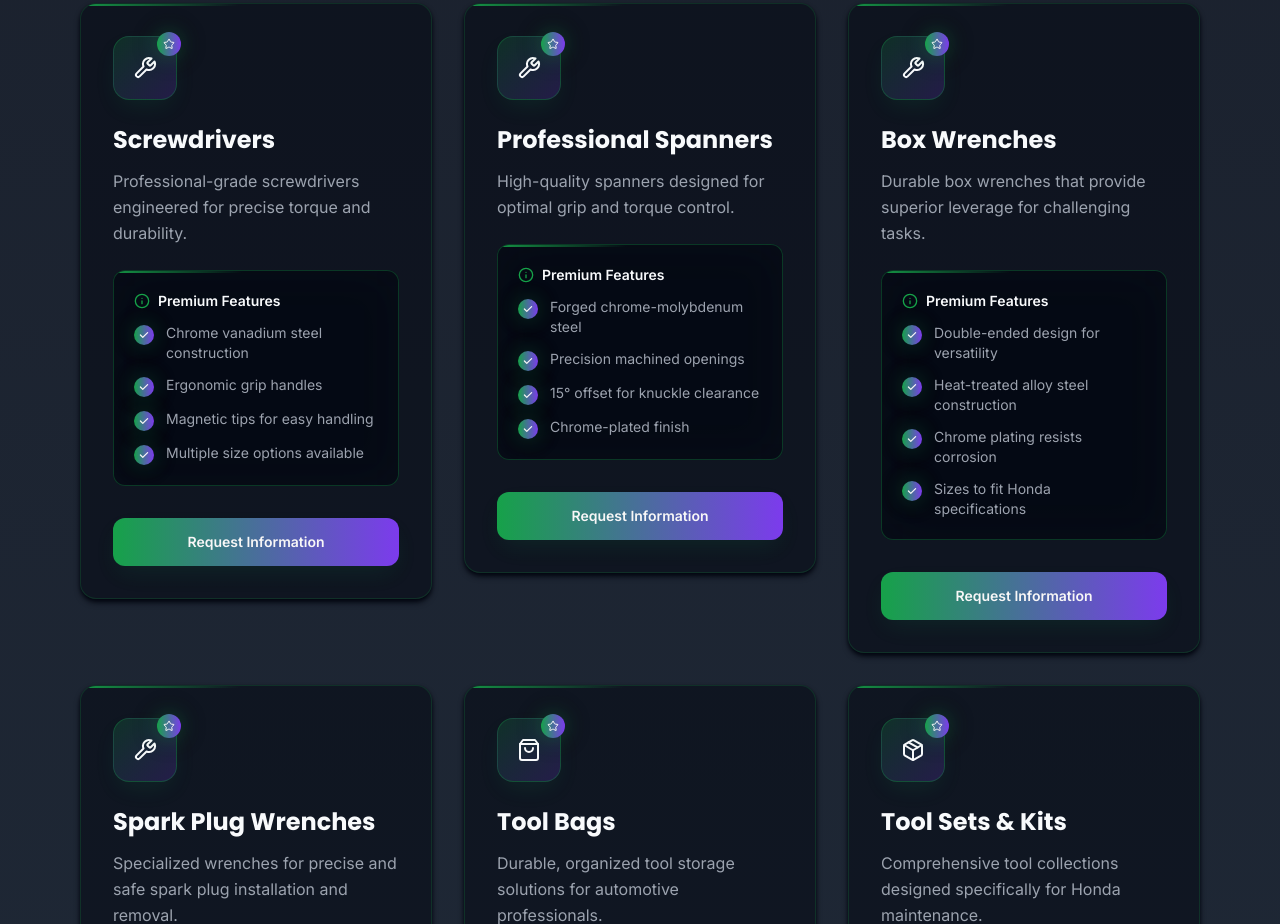
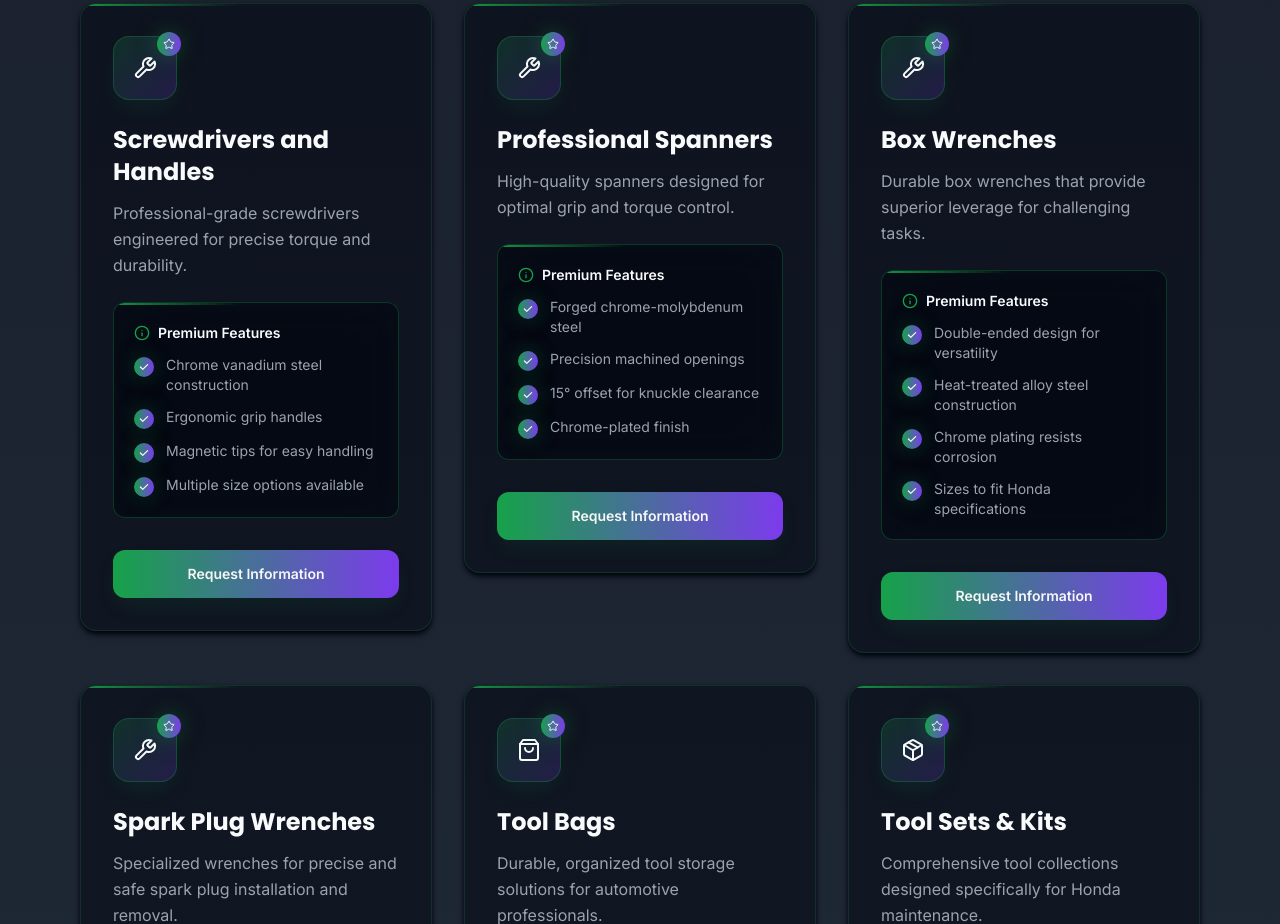
Before and after one commit to Vetri-Dev/velkalyanproducts.github.io, a React (Vite) app: page / in a window 1280 px wide. Shown: the part 1200-2124 px from the top of the page. Built offline with nearby package versions, Linux system fonts and the light colour scheme.

Commit message:
Refactor: Update product name

```diff
--- a/src/components/ProductGrid.tsx
+++ b/src/components/ProductGrid.tsx
@@ -7,7 +7,7 @@ const ProductGrid = () => {
   const products = [
     {
       id: 'precision-screwdrivers',
-      title: 'Screwdrivers',
+      title: 'Screwdrivers and Handles',
       description: 'Professional-grade screwdrivers engineered for precise torque and durability.',
       icon: <Wrench className="w-6 h-6 text-velkalyan-blue" />,
       features: [
```
